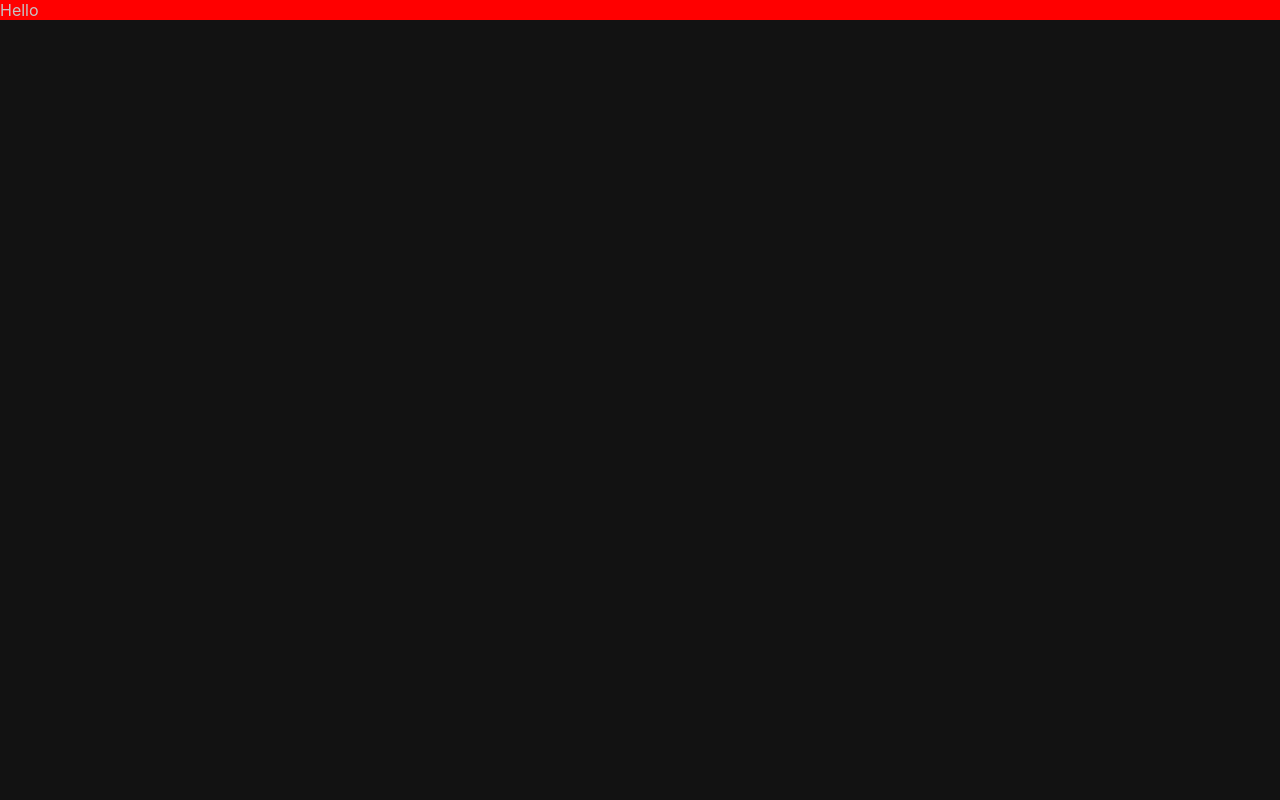
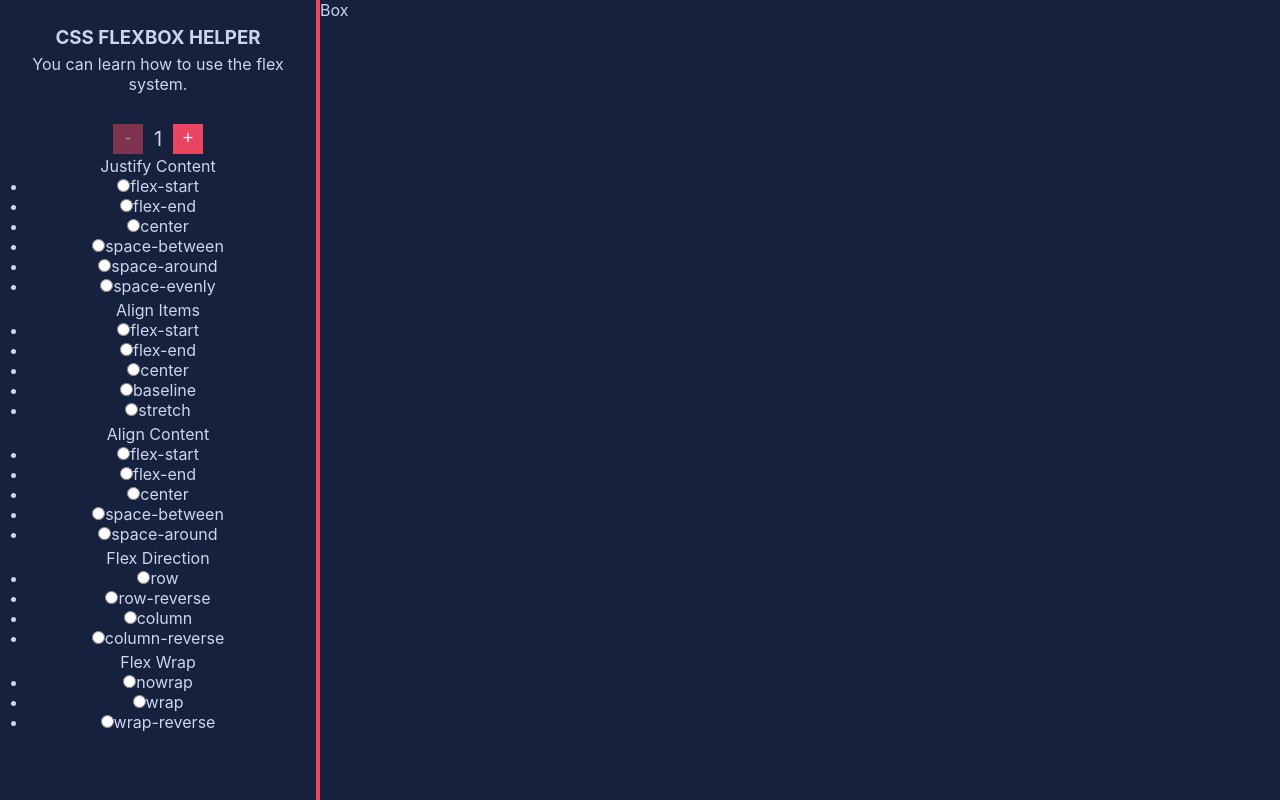
Before and after one commit to alikaraarslan/d-flex, a Next.js app: page / in a window 1280 px wide. Built offline with nearby package versions, Linux system fonts and the light colour scheme.

Commit message:
add flex css property

```diff
--- /dev/null
+++ b/assets/data.js
@@ -0,0 +1,35 @@
+export const data = [
+  {
+    title: 'Justify Content',
+    items: [
+      'flex-start',
+      'flex-end',
+      'center',
+      'space-between',
+      'space-around',
+      'space-evenly',
+    ],
+  },
+  {
+    title: 'Align Items',
+    items: ['flex-start', 'flex-end', 'center', 'baseline', 'stretch'],
+  },
+  {
+    title: 'Align Content',
+    items: [
+      'flex-start',
+      'flex-end',
+      'center',
+      'space-between',
+      'space-around',
+    ],
+  },
+  {
+    title: 'Flex Direction',
+    items: ['row', 'row-reverse', 'column', 'column-reverse'],
+  },
+  {
+    title: 'Flex Wrap',
+    items: ['nowrap', 'wrap', 'wrap-reverse'],
+  },
+];
--- a/pages/index.tsx
+++ b/pages/index.tsx
@@ -1,13 +1,121 @@
 import type { NextPage } from 'next';
-
+import { data } from '../assets/data.js';
 import styled from 'styled-components';
+import { useState } from 'react';
 
 const HomeWrapper = styled.div`
-  background-color: red;
+  display: flex;
+  height: 100vh;
+`;
+const SidebarWraper = styled.div`
+  width: 25%;
+  border-right: 4px solid #e94560;
+  padding: 2% 20px 0 20px;
+  text-align: center;
+  p {
+    margin: 5px 0 10px;
+  }
+`;
+const CountWrapper = styled.div`
+  display: flex;
+  justify-content: center;
+  margin-top: 30px;
+  .btn {
+    width: 30px;
+    height: 30px;
+    display: flex;
+    justify-content: center;
+    align-items: center;
+    cursor: pointer;
+    font-size: 18px;
+    font-weight: 500;
+    background: #e94560;
+    color: white;
+    :disabled {
+      cursor: not-allowed;
+      opacity: 0.5;
+    }
+  }
+  .val {
+    min-width: 30px;
+    height: 30px;
+    display: flex;
+    justify-content: center;
+    align-items: center;
+    font-size: 20px;
+  }
+`;
+const PropertyWrapper = styled.div`
+  display: flex;
+  width: 100%;
+  flex-direction: column;
+  p {
+    width: 100%;
+    display: flex;
+    flex-wrap: wrap;
+    justify-content: center;
+    align-items: center;
+    span {
+      display: block;
+      width: 100%;
+      margin: 10px 0 5px;
+    }
+  }
+  .items {
+    padding: 2px 8px;
+  }
+`;
+const BoxWraper = styled.div`
+  width: 75%;
 `;
 
 const Home: NextPage = () => {
-  return <HomeWrapper>Hello</HomeWrapper>;
+  console.log('data', data);
+  const [val, setVal] = useState(1);
+  return (
+    <HomeWrapper>
+      <SidebarWraper>
+        <h3>CSS FLEXBOX HELPER</h3>
+        <p>You can learn how to use the flex system.</p>
+        <CountWrapper>
+          <button
+            onClick={() => setVal(val - 1)}
+            disabled={val === 1}
+            className="btn btn-minus"
+          >
+            -
+          </button>
+          <div className="val">{val}</div>
+          <button onClick={() => setVal(val + 1)} className="btn btn-plus">
+            +
+          </button>
+        </CountWrapper>
+        <PropertyWrapper>
+          {data.map((item, index) => (
+            <div key={index} className="items">
+              <span>{item.title}</span>
+              <ul>
+                {item.items.map((itm, index) => (
+                  <li key={index}>
+                    <label>
+                      <input
+                        type="radio"
+                        id={itm}
+                        name={`${item.title.replace(' ', '')}`}
+                        value={itm}
+                      />
+                      {itm}
+                    </label>
+                  </li>
+                ))}
+              </ul>
+            </div>
+          ))}
+        </PropertyWrapper>
+      </SidebarWraper>
+      <BoxWraper>Box</BoxWraper>
+    </HomeWrapper>
+  );
 };
 
 export default Home;
--- a/styles/theme.ts
+++ b/styles/theme.ts
@@ -1,6 +1,6 @@
 import { lighten } from 'polished';
 
-const defaultColor = '#121212';
+const defaultColor = '#16213E';
 
 const theme = {
   breakpoints: ['700px'],
```
